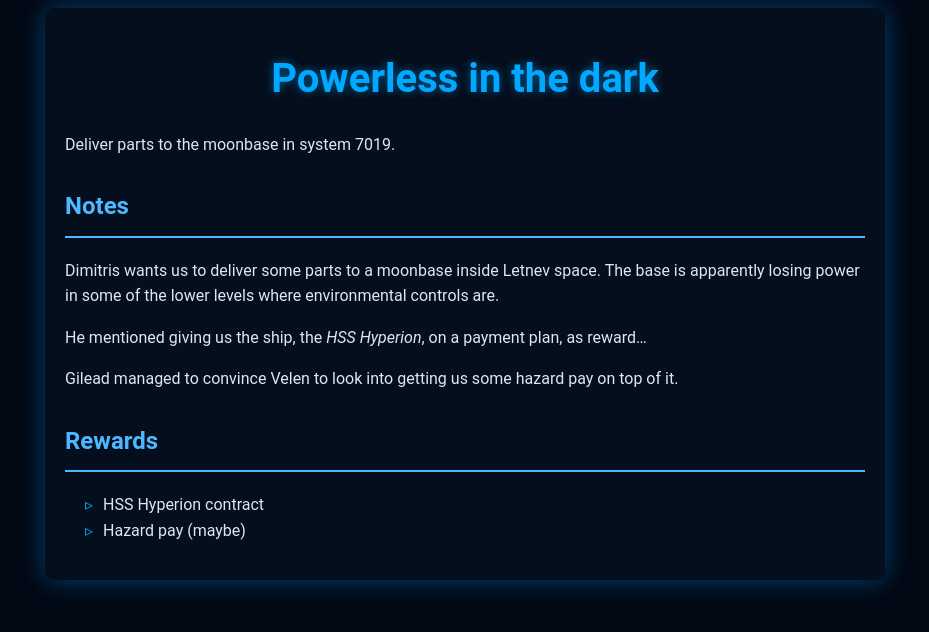
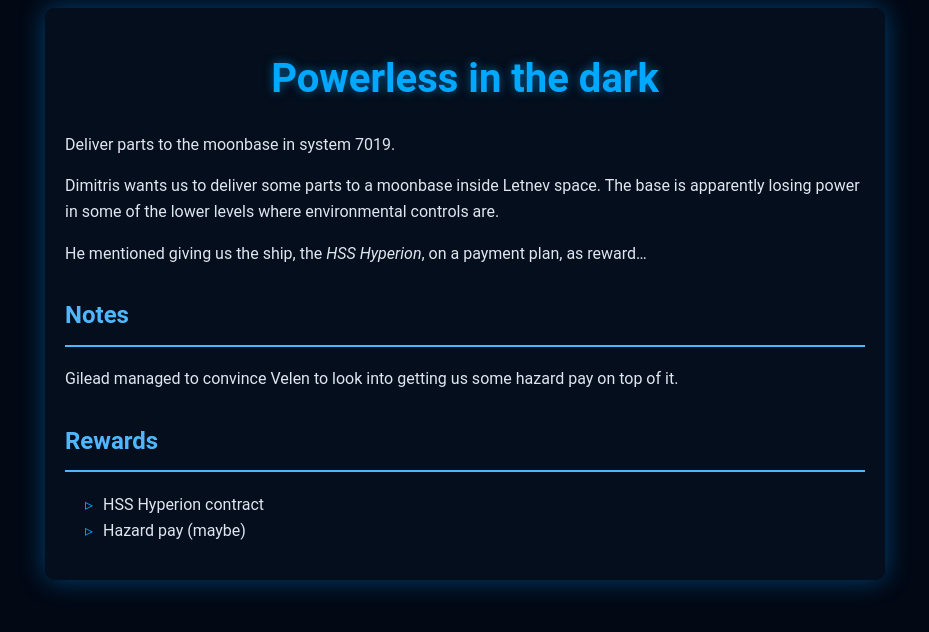
Before and after one commit to Hyperion-box/Hyperion-box.github.io, a Jekyll site: the page built from _quests/moon-base.md, in a window 1280 px wide. Shown: the top 632 px of the page, without its empty margins (175-1104 px from the left). Built offline with Jekyll 4.4.1, drawn with Linux system fonts in a browser that asks for light colours.

Commit message:
Adjusted the mission log

```diff
--- a/_quests/moon-base.md
+++ b/_quests/moon-base.md
@@ -7,11 +7,11 @@ hidden: false
 
 Deliver parts to the moonbase in system 7019.
 
-## Notes
-
 Dimitris wants us to deliver some parts to a moonbase inside Letnev space. The base is apparently losing power in some of the lower levels where environmental controls are.
 
 He mentioned giving us the ship, the *HSS Hyperion*, on a payment plan, as reward...
+
+## Notes
 
 Gilead managed to convince Velen to look into getting us some hazard pay on top of it.
 
```
